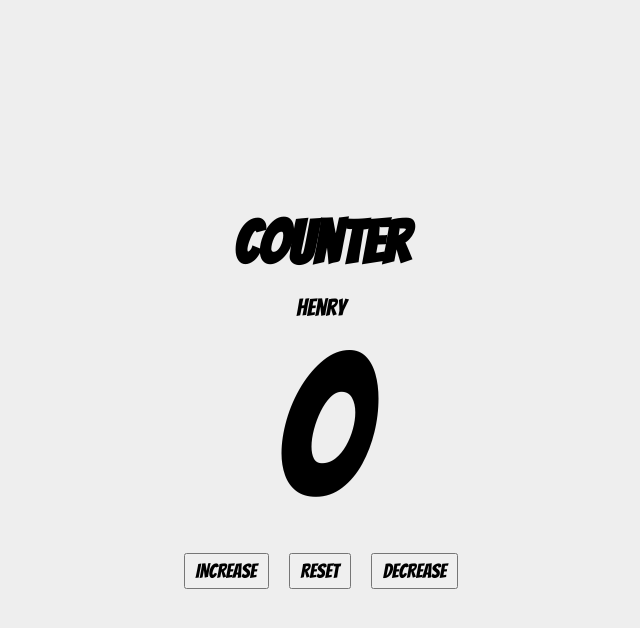
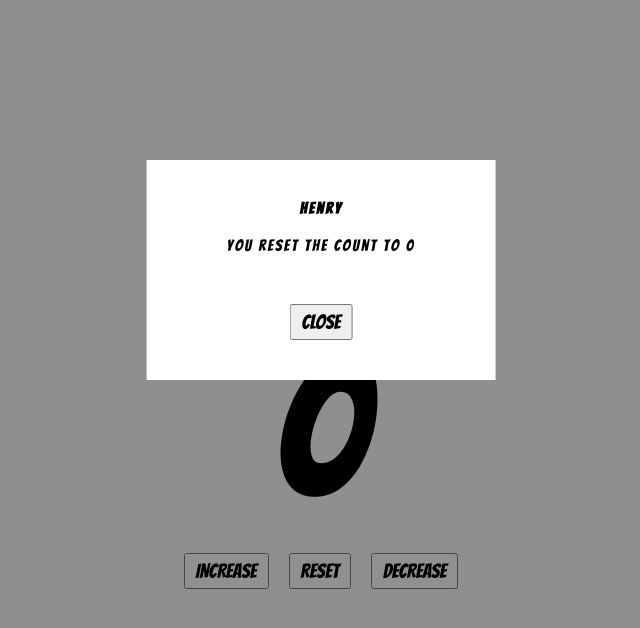
Before and after one commit to Henry-Liu1997/react-redux-counter, a React (Create React App) app: page / in a window 1280 px wide. Both pictures are taken after a click on the button "RESET". Shown: the top 628 px of the page, without its empty margins (319-959 px from the left). Built offline with nearby package versions, Linux system fonts and the light colour scheme.

Commit message:
set up modal and connect to redux

```diff
--- a/src/App.css
+++ b/src/App.css
@@ -16,6 +16,7 @@ body {
   align-items: center;
   min-height: 100vh;
   background-color: #eee;
+  letter-spacing: 2px;
 }
 
 .counter {
@@ -38,7 +39,7 @@ body {
   margin-bottom: 2rem;
 }
 
-.counter__button {
+.btn {
   font-size: 2rem;
   font-family: inherit;
   text-transform: uppercase;
@@ -47,9 +48,50 @@ body {
   transition: all 0.3s;
 }
 
-.counter__button:active {
+.btn:active {
   transform: translateY(3px);
+}
+
+.btn:hover {
+  background-color: black;
+  color: #fff;
+  outline: none;
 }
 .counter__button:not(:last-child) {
   margin-right: 2rem;
 }
+
+.modal__container {
+  position: absolute;
+  z-index: 1;
+  top: 0;
+  left: 0;
+  bottom: 0;
+  width: 100%;
+  background-color: rgba(0, 0, 0, 0.4);
+  display: none;
+}
+
+.modal {
+  display: flex;
+  flex-direction: column;
+  align-items: center;
+  padding: 4rem 8rem;
+  position: absolute;
+  top: 20%;
+  left: 50%;
+  transform: translateX(-50%);
+  background-color: #fff;
+}
+
+.modal__title {
+  margin-bottom: 2rem;
+}
+
+.modal__text {
+  margin-bottom: 5rem;
+}
+
+.open {
+  display: inline-block;
+}
--- a/src/App.js
+++ b/src/App.js
@@ -1,9 +1,16 @@
 import React from 'react';
 
+//import components
 import Counter from './Counter';
+import Modal from './Modal';
 
 import './App.css';
 
 export default function App() {
-  return <Counter />;
+  return (
+    <>
+      <Counter />
+      <Modal />
+    </>
+  );
 }
--- a/src/Counter.js
+++ b/src/Counter.js
@@ -1,22 +1,28 @@
 import React from 'react';
 import { connect } from 'react-redux';
 
-import { CounterAction } from './action';
+import { increase, decrease, reset, modalOpen } from './action';
 
-function Counter({ count, name, increase, decrease, reset }) {
+function Counter({ count, name, increase, decrease, reset, modalOpen }) {
   return (
     <main className="counter">
       <h1 className="counter__title">counter</h1>
       <h2 className="counter__name">{name}</h2>
       <p className="counter__number">{count}</p>
       <div className="buttons">
-        <button className="counter__button" onClick={increase}>
+        <button className="btn counter__button" onClick={increase}>
           increase
         </button>
-        <button className="counter__button" onClick={reset}>
+        <button
+          className="btn counter__button"
+          onClick={() => {
+            reset();
+            modalOpen('henry', 'you reset the count to 0');
+          }}
+        >
           reset
         </button>
-        <button className="counter__button" onClick={decrease}>
+        <button className="btn counter__button" onClick={decrease}>
           decrease
         </button>
       </div>
@@ -24,11 +30,18 @@ function Counter({ count, name, increase, decrease, reset }) {
   );
 }
 
-const mapStateToProps = (state) => {
+const mapStateToProps = ({ countState }) => {
   return {
-    count: state.count,
-    name: state.name,
+    count: countState.count,
+    name: countState.name,
   };
 };
 
-export default connect(mapStateToProps, CounterAction)(Counter);
+const mapDispatchToProps = {
+  increase,
+  decrease,
+  reset,
+  modalOpen,
+};
+
+export default connect(mapStateToProps, mapDispatchToProps)(Counter);
--- /dev/null
+++ b/src/Modal.js
@@ -0,0 +1,40 @@
+import React from 'react';
+import { connect } from 'react-redux';
+import PropTypes from 'prop-types';
+
+import { MODAL_CLOSE } from './action';
+
+const Modal = ({ isOpen, name, text, closeModal }) => {
+  return (
+    <div className={`modal__container ${isOpen && 'open'}`}>
+      <div className="modal">
+        <h4 className="modal__title">{name}</h4>
+        <p className="modal__text">{text}</p>
+        <button className="btn" onClick={closeModal}>
+          close
+        </button>
+      </div>
+    </div>
+  );
+};
+
+const mapStateToProp = ({ modalState: { isOpen, name, text } }) => {
+  return {
+    isOpen,
+    name,
+    text,
+  };
+};
+
+const mapDispatchToProps = {
+  closeModal: () => ({ type: MODAL_CLOSE }),
+};
+
+export default connect(mapStateToProp, mapDispatchToProps)(Modal);
+
+Modal.propTypes = {
+  isOpen: PropTypes.bool.isRequired,
+  name: PropTypes.string.isRequired,
+  text: PropTypes.string.isRequired,
+  closeModal: PropTypes.func.isRequired,
+};
--- a/src/action.js
+++ b/src/action.js
@@ -1,21 +1,35 @@
+// count actions
 const DECREASE = 'DECRASE';
 const INCREASE = 'INCREASE';
 const RESET = 'RESET';
 
 export { DECREASE, INCREASE, RESET };
 
-// export const CounterAction = (dispatch) => {
-//   return {
-//     increase: () => dispatch({ type: INCREASE }),
-//     decrease: () => dispatch({ type: DECREASE }),
-//     reset: () => dispatch({ type: RESET }),
-//   };
-// };
+// modal actions
+const MODAL_OPEN = 'MODAL_OPEN';
+const MODAL_CLOSE = 'MODAL_CLOSE';
+export { MODAL_OPEN, MODAL_CLOSE };
 
-export const CounterAction = {
-  increase: () => ({
-    type: INCREASE,
-  }),
-  decrease: () => ({ type: DECREASE }),
-  reset: () => ({ type: RESET }),
+// product actions
+export const SET_LOADING = 'SET_LOADING';
+export const GET_PRODUCTS = 'GET_PRODUCTS';
+
+// action creators
+export const decrease = () => ({
+  type: DECREASE,
+});
+
+export const increase = () => ({
+  type: INCREASE,
+});
+
+export const reset = () => ({
+  type: RESET,
+});
+
+export const modalOpen = (name, text) => {
+  return {
+    type: MODAL_OPEN,
+    payload: { name, text },
+  };
 };
--- a/src/reducers.js
+++ b/src/countReducers.js
@@ -1,6 +1,11 @@
 import { INCREASE, DECREASE, RESET } from './action';
 
-export default function reducer(state, action) {
+const defaultState = {
+  count: 0,
+  name: 'Henry',
+};
+
+export default function reducer(state = defaultState, action) {
   switch (action.type) {
     case INCREASE:
       return { ...state, count: state.count + 1 };
--- a/src/index.js
+++ b/src/index.js
@@ -1,23 +1,24 @@
+//import packages
 import React from 'react';
 import ReactDOM from 'react-dom';
-import { createStore } from 'redux';
+import { createStore, combineReducers } from 'redux';
 import { Provider } from 'react-redux';
 
+//import component
 import App from './App';
 
-import reducer from './reducers';
-
-// setup initial state
-const defaultState = {
-  count: 0,
-  name: 'Henry',
-};
+//import reducers
+import countReducer from './countReducers';
+import productReducer from './productReducer';
+import modalReducer from './modalReducer';
 
 //setup store
-
 const store = createStore(
-  reducer,
-  defaultState,
+  combineReducers({
+    countState: countReducer,
+    porductState: productReducer,
+    modalState: modalReducer,
+  }),
   window.__REDUX_DEVTOOLS_EXTENSION__ && window.__REDUX_DEVTOOLS_EXTENSION__()
 );
 
--- /dev/null
+++ b/src/modalReducer.js
@@ -0,0 +1,29 @@
+import { MODAL_OPEN, MODAL_CLOSE } from './action';
+
+const defaultState = {
+  isOpen: false,
+  name: '',
+  text: '',
+};
+
+export default function reducer(state = defaultState, action) {
+  if (action.type === MODAL_OPEN) {
+    return {
+      ...state,
+      isOpen: true,
+      name: action.payload.name,
+      text: action.payload.text,
+    };
+  }
+
+  if (action.type === MODAL_CLOSE) {
+    return {
+      ...state,
+      isOpen: false,
+      name: '',
+      text: '',
+    };
+  }
+
+  return state;
+}
--- /dev/null
+++ b/src/productReducer.js
@@ -0,0 +1,9 @@
+import { SET_LOADING, GET_PRODUCTS } from './action';
+
+const defaultState = {
+  name: 'productReducer',
+};
+
+export default function reducer(state = defaultState, action) {
+  return state;
+}
```
